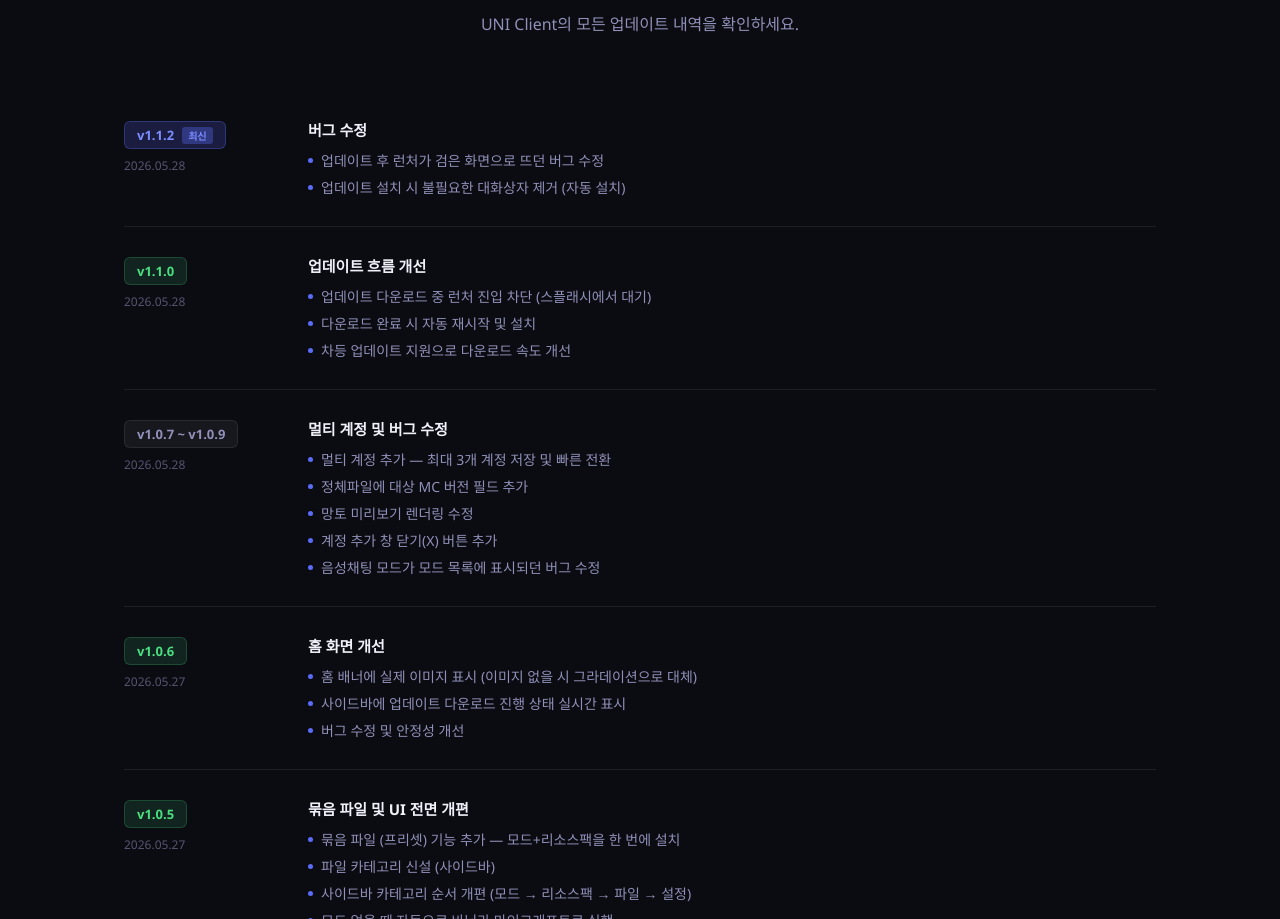
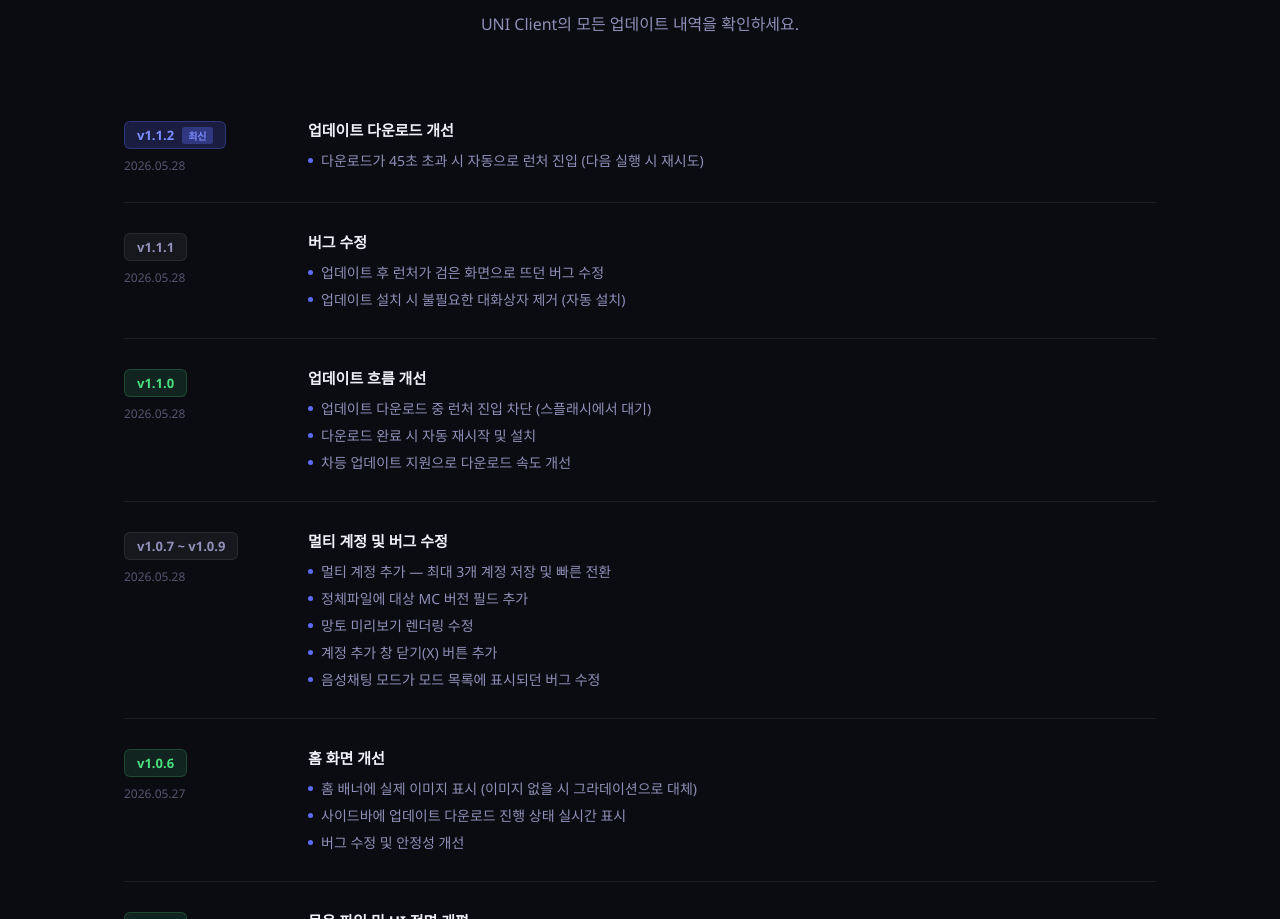
Before and after one commit to jjw0327710/uni-client, a plain HTML site: page index.html in a window 1280 px wide. Shown: the part 1825-2744 px from the top of the page. Drawn offline with Linux system fonts and the light colour scheme.

Commit message:
v1.1.2 changelog

```diff
--- a/index.html
+++ b/index.html
@@ -259,6 +259,19 @@
     <div class="cl-item">
       <div class="cl-left">
         <div class="cl-ver latest">v1.1.2 <span style="font-size:10px;background:rgba(91,108,249,0.35);padding:1px 6px;border-radius:3px;margin-left:2px;">최신</span></div>
+        <div class="cl-date">2026.05.28</div>
+      </div>
+      <div class="cl-right">
+        <h4>업데이트 다운로드 개선</h4>
+        <ul class="cl-changes">
+          <li>다운로드가 45초 초과 시 자동으로 런처 진입 (다음 실행 시 재시도)</li>
+        </ul>
+      </div>
+    </div>
+
+    <div class="cl-item">
+      <div class="cl-left">
+        <div class="cl-ver fix">v1.1.1</div>
         <div class="cl-date">2026.05.28</div>
       </div>
       <div class="cl-right">
```
